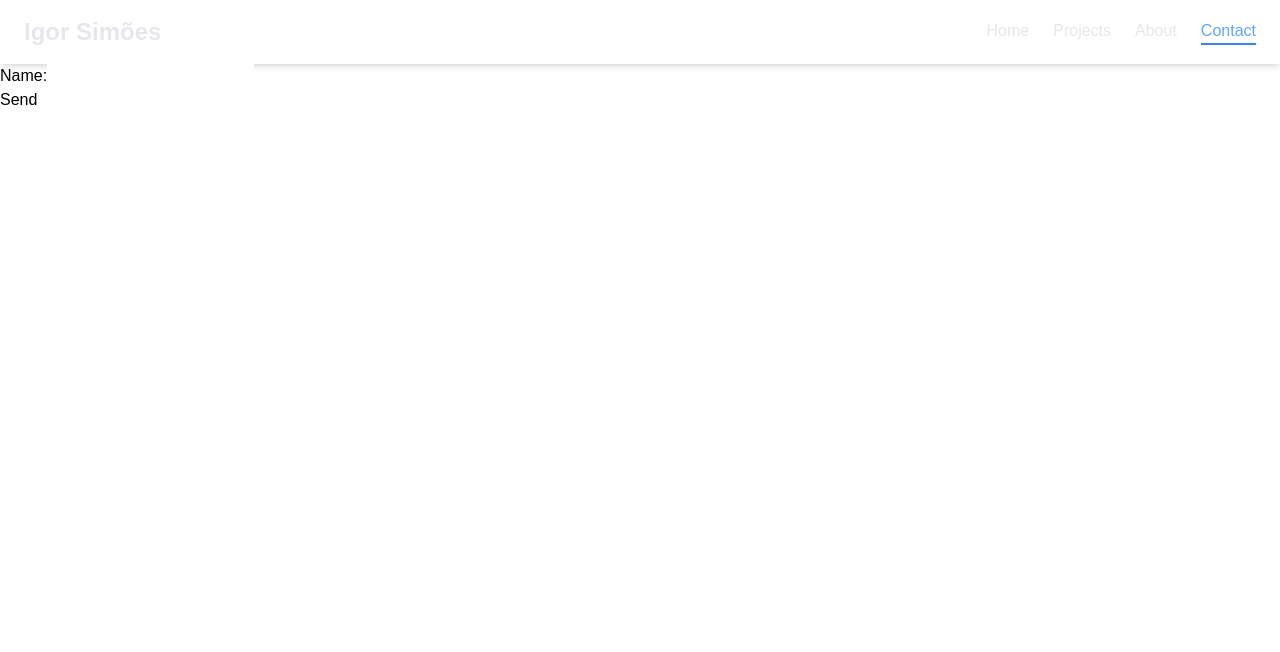
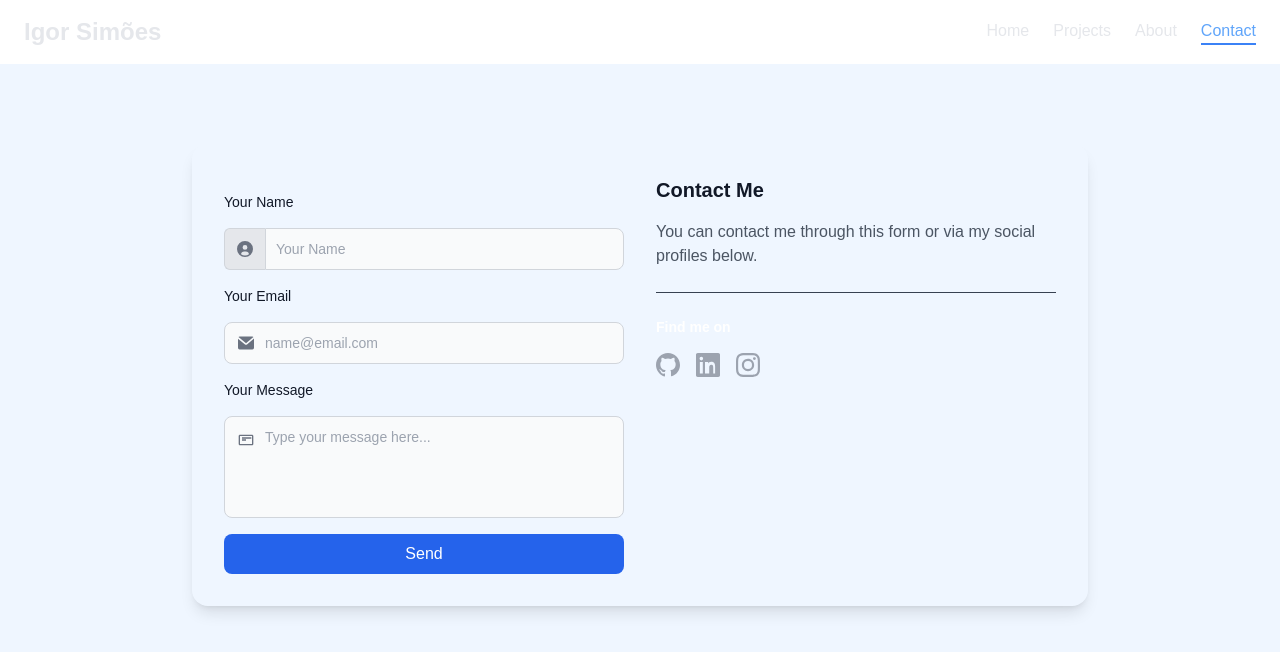
Before and after one commit to igor96SS/portfolio-vue, a Vue app: page /contact in a window 1280 px wide. Shown: the top 652 px of the page. Built offline with nearby package versions, Linux system fonts and the light colour scheme.

Commit message:
remove of the test form

```diff
--- a/src/components/ContactForm2.vue
+++ /dev/null
@@ -1,14 +0,0 @@
-<template>
-    <form name="contact" method="POST" netlify>
-      <input type="hidden" name="form-name" value="contact" />
-      <div>
-        <label for="name">Name:</label>
-        <input type="text" id="name" name="name">
-      </div>
-      <button type="submit">Send</button>
-    </form>
-  </template>
-
-  <script setup>
-  // No JavaScript here
-  </script>
--- a/src/views/ContactView.vue
+++ b/src/views/ContactView.vue
@@ -1,5 +1,5 @@
 <script setup>
-import ContactForm from '@/components/ContactForm2.vue';
+import ContactForm from '@/components/ContactForm.vue';
 
 </script>
 
```
